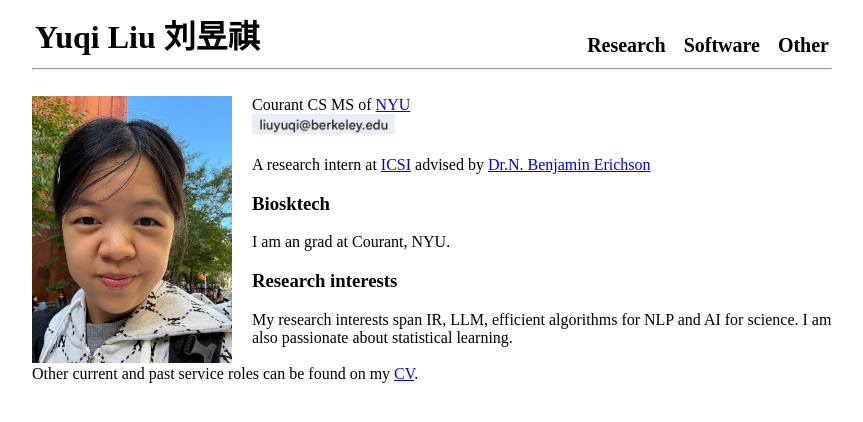
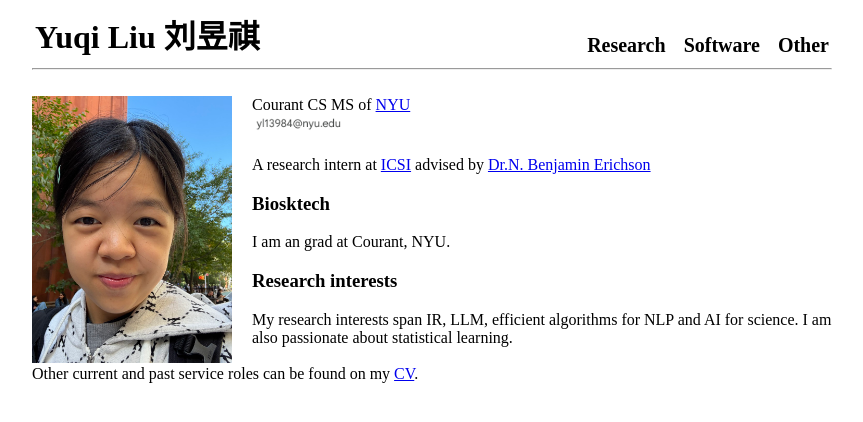
Before and after one commit to liuyuqi123study/liuyuqi123study.github.io, a plain HTML site: page index.html in a window 1280 px wide. Shown: the whole page, without its empty margins (208-1071 px from the left). Drawn offline with Linux system fonts and the light colour scheme.

Commit message:
update my email

```diff
--- a/index.html
+++ b/index.html
@@ -25,7 +25,7 @@
 
         Courant CS MS of
         <a href="https://www.nyu.edu">NYU</a><br>
-        <img alt="" src="email.png" style="height: 20px" border="0"><br>
+        <img alt="" src="email_nyu.png" style="height: 20px" border="0"><br>
 
         <br>
         A research intern at
```
Also changed, not shown: email_nyu.png (added).
